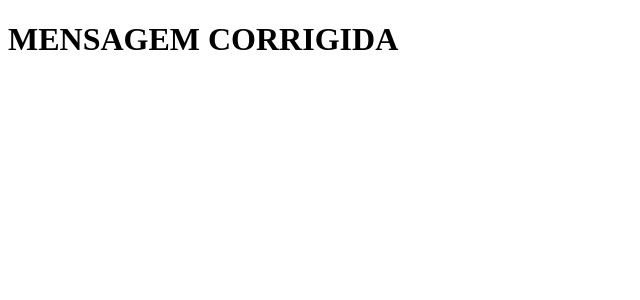
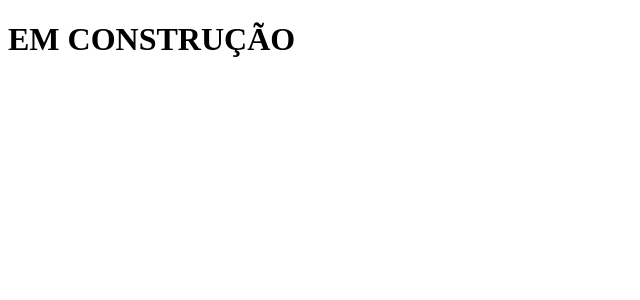
Before and after one commit to SaidChama/saidnews, a Next.js app: page / in a window 1280 px wide. Shown: the top 300 px of the page, without its empty margins (0-640 px from the left). Built offline with nearby package versions, Linux system fonts and the light colour scheme.

Commit message:
feat: index.js now under construction

```diff
--- a/package.json
+++ b/package.json
@@ -7,7 +7,7 @@
 		"dev": "npm run services:up && next dev",
 		"services:up": "docker compose -f infra/compose.yaml up -d",
 		"services:stop": "docker compose -f infra/compose.yaml stop",
-		"services:down": "dockercompose -f infra/compose.yaml down",
+		"services:down": "docker compose -f infra/compose.yaml down",
 		"lint:check": "prettier --check .",
 		"lint:fix": "prettier --write .",
 		"test": "jest",
--- a/pages/index.js
+++ b/pages/index.js
@@ -1,5 +1,5 @@
 function Home() {
-	return <h1>MENSAGEM CORRIGIDA</h1>;
+	return <h1>EM CONSTRUÇÃO</h1>;
 }
 
 export default Home;
```
